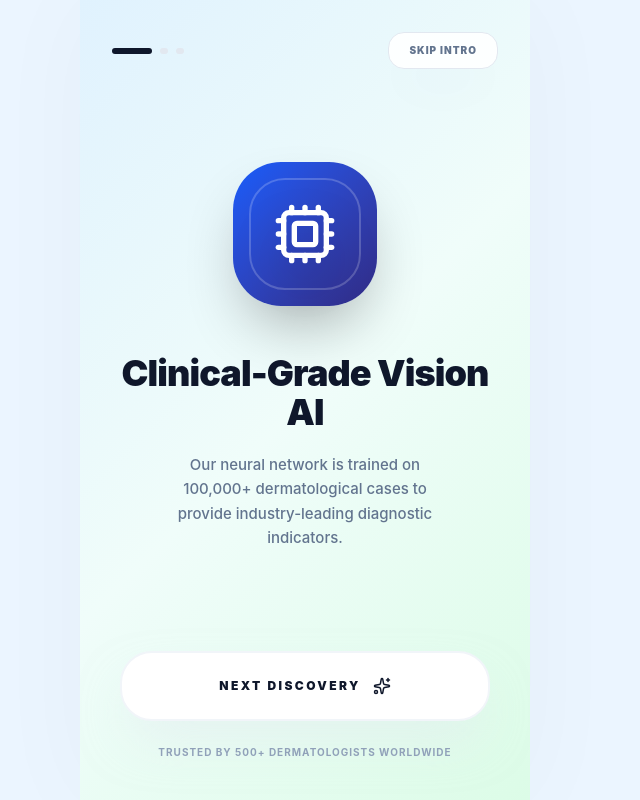
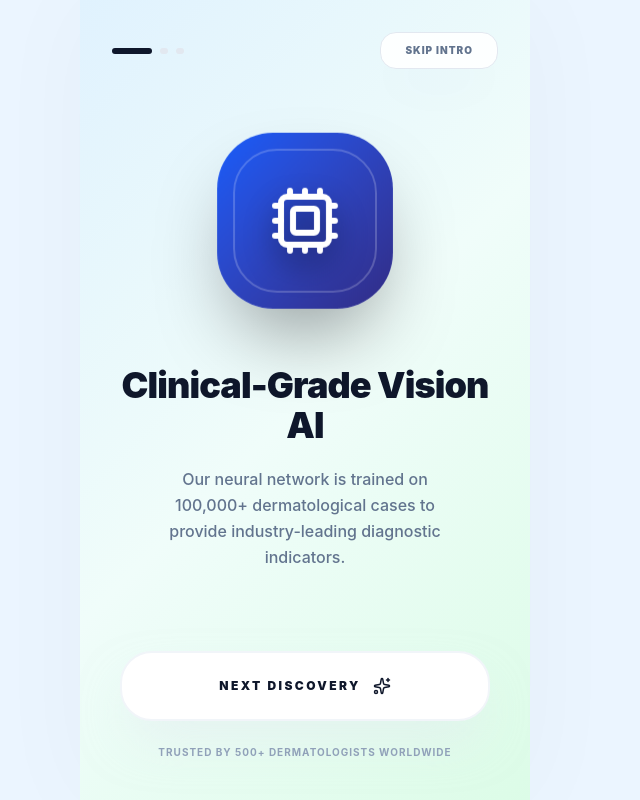
Before and after one commit to uzairraza73/FYP-App, a Next.js app: page / in a window 1280 px wide. Shown: the whole page, without its empty margins (335-975 px from the left). Built offline with nearby package versions, Linux system fonts and the light colour scheme.

Commit message:
UI Enhancement: Added immersive 3D floating animations and perspective-based transitions to the Welcome/Onboarding sequence. Improved premium feel with interactive depth effects.

```diff
--- a/src/app/page.tsx
+++ b/src/app/page.tsx
@@ -3,7 +3,7 @@
 import React, { useState, useEffect } from 'react';
 import { motion, AnimatePresence } from 'framer-motion';
 import { useRouter } from 'next/navigation';
-import { Shield, Sparkles, Camera, BarChart3, MessageSquare, Zap, Target, Cpu } from 'lucide-react';
+import { Shield, Sparkles, Zap, Target, Cpu } from 'lucide-react';
 import { useStore } from '@/lib/store';
 import { cn } from '@/lib/utils';
 
@@ -14,7 +14,8 @@ const slides = [
     description: "Our neural network is trained on 100,000+ dermatological cases to provide industry-leading diagnostic indicators.",
     icon: Cpu,
     color: "bg-slate-900",
-    gradient: "from-blue-600 to-indigo-900"
+    gradient: "from-blue-600 to-indigo-900",
+    rotate: "rotateY(-15deg)"
   },
   {
     id: 2,
@@ -22,7 +23,8 @@ const slides = [
     description: "Proprietary AI algorithms analyze lesion patterns, border irregularity, and color distribution with clinical precision.",
     icon: Target,
     color: "bg-indigo-600",
-    gradient: "from-indigo-600 to-purple-600"
+    gradient: "from-indigo-600 to-purple-600",
+    rotate: "rotateX(15deg)"
   },
   {
     id: 3,
@@ -30,7 +32,8 @@ const slides = [
     description: "Every AI scan is flagged for specialist review, ensuring you get the most accurate medical guidance possible.",
     icon: Shield,
     color: "bg-emerald-600",
-    gradient: "from-emerald-600 to-teal-800"
+    gradient: "from-emerald-600 to-teal-800",
+    rotate: "rotateY(15deg)"
   }
 ];
 
@@ -38,7 +41,7 @@ export default function WelcomePage() {
   const router = useRouter();
   const [step, setStep] = useState<'splash' | 'onboarding'>('splash');
   const [currentSlide, setCurrentSlide] = useState(0);
-  const { setHasCompletedOnboarding, hasCompletedOnboarding } = useStore();
+  const { setHasCompletedOnboarding } = useStore();
 
   useEffect(() => {
     const timer = setTimeout(() => {
@@ -61,64 +64,50 @@ export default function WelcomePage() {
   };
 
   return (
-    <div className="flex-1 flex flex-col relative overflow-hidden medical-gradient min-h-screen">
+    <div className="flex-1 flex flex-col relative overflow-hidden medical-gradient min-h-screen" style={{ perspective: '1200px' }}>
       <AnimatePresence mode="wait">
         {step === 'splash' ? (
           <motion.div
             key="splash"
-            initial={{ opacity: 0 }}
-            animate={{ opacity: 1 }}
-            exit={{ opacity: 0, scale: 1.1, filter: "blur(10px)" }}
-            transition={{ duration: 0.8 }}
+            initial={{ opacity: 0, rotateX: 45, y: 50 }}
+            animate={{ opacity: 1, rotateX: 0, y: 0 }}
+            exit={{ opacity: 0, scale: 0.8, rotateY: 90, filter: "blur(10px)" }}
+            transition={{ duration: 1, ease: "circOut" }}
             className="flex-1 flex flex-col items-center justify-center p-8 z-20"
           >
             <motion.div
               animate={{
-                scale: [1, 1.1, 1],
-                rotate: [0, 5, -5, 0]
+                y: [0, -20, 0],
+                rotateY: [0, 10, -10, 0],
+                rotateX: [0, 5, -5, 0]
               }}
-              transition={{ duration: 4, repeat: Infinity }}
-              className="w-28 h-28 bg-slate-900 rounded-[32px] flex items-center justify-center shadow-[0_20px_50px_rgba(0,0,0,0.3)] border border-slate-800 mb-8 relative overflow-hidden"
+              transition={{ duration: 6, repeat: Infinity, ease: "easeInOut" }}
+              className="w-32 h-32 bg-slate-900 rounded-[40px] flex items-center justify-center shadow-[0_30px_70px_rgba(0,0,0,0.4)] border border-slate-800 mb-8 relative overflow-hidden preserve-3d"
             >
-              <div className="absolute inset-0 bg-gradient-to-br from-clinical-blue/20 to-transparent" />
-              <Shield className="text-white relative z-10" size={56} />
+              <div className="absolute inset-0 bg-gradient-to-br from-clinical-blue/30 to-transparent" />
+              <Shield className="text-white relative z-10 drop-shadow-[0_10px_10px_rgba(0,0,0,0.5)]" size={64} />
             </motion.div>
 
             <motion.div
-              initial={{ opacity: 0, y: 10 }}
+              initial={{ opacity: 0, y: 20 }}
               animate={{ opacity: 1, y: 0 }}
-              transition={{ delay: 0.3 }}
+              transition={{ delay: 0.5 }}
               className="text-center"
             >
-              <h1 className="text-4xl font-black text-slate-900 mb-2 tracking-tighter">
+              <h1 className="text-5xl font-black text-slate-900 mb-2 tracking-tighter">
                 ONCURA <span className="text-clinical-blue">AI</span>
               </h1>
-              <p className="text-slate-400 font-black uppercase tracking-[0.3em] text-[10px]">
+              <p className="text-slate-400 font-black uppercase tracking-[0.4em] text-[10px]">
                 Advanced Neural Diagnostics
               </p>
             </motion.div>
-
-            <div className="absolute bottom-20 flex flex-col items-center gap-4">
-              <div className="flex gap-2">
-                {[0, 1, 2].map((i) => (
-                  <motion.div
-                    key={i}
-                    animate={{
-                      scale: [1, 1.5, 1],
-                      opacity: [0.3, 1, 0.3]
-                    }}
-                    transition={{ duration: 1.5, repeat: Infinity, delay: i * 0.2 }}
-                    className="w-2 h-2 bg-clinical-blue rounded-full"
-                  />
-                ))}
-              </div>
-            </div>
           </motion.div>
         ) : (
           <motion.div
             key="onboarding"
-            initial={{ opacity: 0 }}
-            animate={{ opacity: 1 }}
+            initial={{ opacity: 0, x: 100 }}
+            animate={{ opacity: 1, x: 0 }}
+            transition={{ type: "spring", damping: 20 }}
             className="flex-1 flex flex-col z-10"
           >
             <div className="flex justify-between items-center p-8">
@@ -133,46 +122,63 @@ export default function WelcomePage() {
                 ))}
               </div>
               <motion.button
-                whileTap={{ scale: 0.9 }}
+                whileTap={{ scale: 0.9, rotate: -2 }}
                 onClick={finishOnboarding}
-                className="px-5 py-2.5 glass-card rounded-2xl text-slate-500 text-[10px] font-black uppercase tracking-widest hover:text-slate-900 transition-colors border border-slate-200"
+                className="px-6 py-2.5 glass-card rounded-2xl text-slate-500 text-[10px] font-black uppercase tracking-widest hover:text-slate-900 transition-all border border-slate-200"
               >
                 Skip Intro
               </motion.button>
             </div>
 
-            <div className="flex-1 flex flex-col items-center justify-center px-10 text-center">
+            <div className="flex-1 flex flex-col items-center justify-center px-10 text-center preserve-3d">
               <AnimatePresence mode="wait">
                 <motion.div
                   key={currentSlide}
-                  initial={{ opacity: 0, y: 40, filter: "blur(10px)" }}
-                  animate={{ opacity: 1, y: 0, filter: "blur(0px)" }}
-                  exit={{ opacity: 0, y: -40, filter: "blur(10px)" }}
-                  transition={{ type: "spring", damping: 25, stiffness: 120 }}
+                  initial={{ opacity: 0, z: -100, rotateY: 45 }}
+                  animate={{ opacity: 1, z: 0, rotateY: 0 }}
+                  exit={{ opacity: 0, z: 100, rotateY: -45 }}
+                  transition={{ type: "spring", damping: 25, stiffness: 100 }}
                   className="flex flex-col items-center"
                 >
-                  <div className={`w-36 h-36 bg-gradient-to-br ${slides[currentSlide].gradient} rounded-[48px] flex items-center justify-center text-white shadow-[0_30px_60px_-15px_rgba(0,0,0,0.3)] mb-12 relative group`}>
-                    <div className="absolute inset-4 border-2 border-white/20 rounded-[36px] group-hover:scale-110 transition-transform duration-700" />
-                    {React.createElement(slides[currentSlide].icon, { size: 64, className: "drop-shadow-2xl" })}
-                  </div>
+                  <motion.div
+                    animate={{
+                      rotateY: [0, 5, -5, 0],
+                      y: [0, -10, 0]
+                    }}
+                    transition={{ duration: 5, repeat: Infinity }}
+                    className={`w-44 h-44 bg-gradient-to-br ${slides[currentSlide].gradient} rounded-[56px] flex items-center justify-center text-white shadow-[0_40px_80px_-20px_rgba(0,0,0,0.4)] mb-12 relative group preserve-3d`}
+                  >
+                    <div className="absolute inset-4 border-2 border-white/20 rounded-[44px] group-hover:scale-105 transition-transform duration-700" />
+                    <div className="transform translate-z-10">
+                      {React.createElement(slides[currentSlide].icon, { size: 72, className: "drop-shadow-[0_15px_15px_rgba(0,0,0,0.4)]" })}
+                    </div>
+                  </motion.div>
 
-                  <h2 className="text-4xl font-black text-slate-900 mb-5 leading-[1.1] tracking-tight">
+                  <motion.h2
+                    initial={{ opacity: 0, y: 20 }}
+                    animate={{ opacity: 1, y: 0 }}
+                    className="text-4xl font-black text-slate-900 mb-5 leading-[1.1] tracking-tight"
+                  >
                     {slides[currentSlide].title}
-                  </h2>
-                  <p className="text-slate-500 text-[15px] font-medium leading-relaxed max-w-[300px]">
+                  </motion.h2>
+                  <motion.p
+                    initial={{ opacity: 0 }}
+                    animate={{ opacity: 1 }}
+                    className="text-slate-500 text-[16px] font-medium leading-relaxed max-w-[320px]"
+                  >
                     {slides[currentSlide].description}
-                  </p>
+                  </motion.p>
                 </motion.div>
               </AnimatePresence>
             </div>
 
             <div className="p-10">
               <motion.button
-                whileHover={{ scale: 1.02, y: -2 }}
-                whileTap={{ scale: 0.98 }}
+                whileHover={{ scale: 1.02, rotateX: 5 }}
+                whileTap={{ scale: 0.98, rotateX: -5 }}
                 onClick={nextSlide}
                 className={cn(
-                  "w-full py-6 rounded-3xl font-black text-xs uppercase tracking-[0.2em] shadow-2xl transition-all duration-500 flex items-center justify-center gap-3",
+                  "w-full py-6 rounded-3xl font-black text-xs uppercase tracking-[0.2em] shadow-2xl transition-all duration-500 flex items-center justify-center gap-3 preserve-3d",
                   currentSlide === slides.length - 1
                     ? "bg-slate-900 text-white shadow-slate-900/40"
                     : "bg-white text-slate-900 border-2 border-slate-100 shadow-slate-200/50"
```
